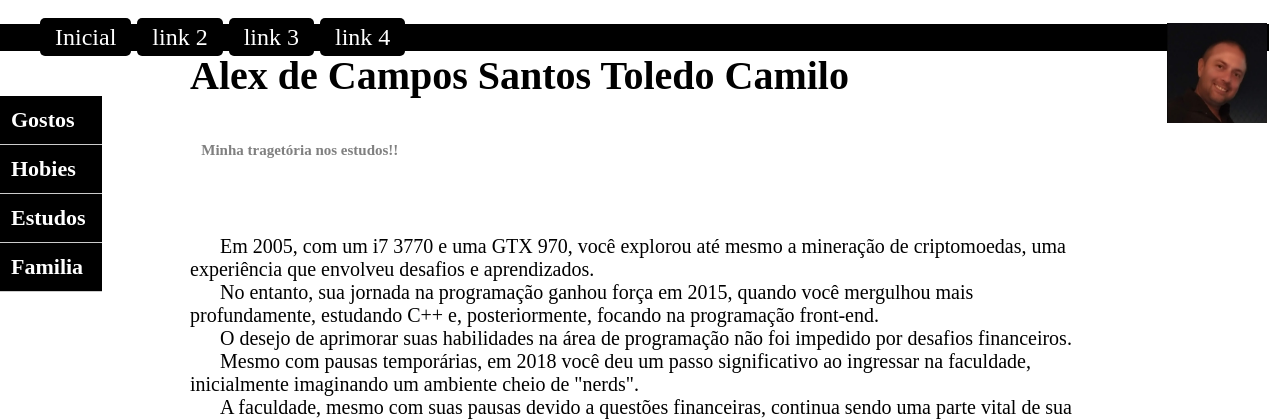
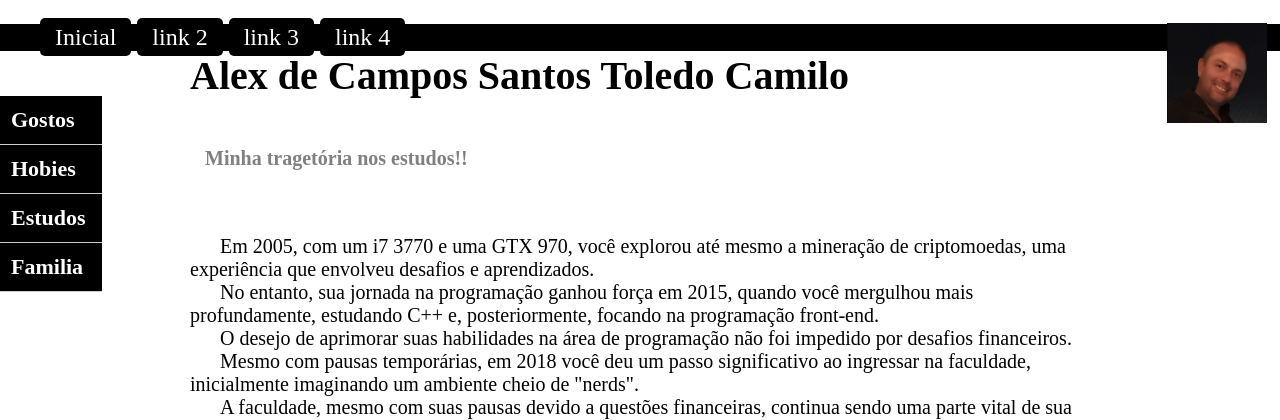
Before and after one commit to alexcruix/Meu-Blog, a PHP site: page /estudos.html in a window 1280 px wide. Shown: the top 420 px of the page. Run offline with PHP 8.4, Linux system fonts and the light colour scheme.

Commit message:
Update style.css

```diff
--- a/css/style.css
+++ b/css/style.css
@@ -246,9 +246,9 @@
     }
 }
 
-@media screen and (min-width:1024px) {
+@media screen and (min-width:1080px) {
     body{
-        background-color: white;
+        background-color: black;
         max-width: 800px;
     }
 
@@ -261,7 +261,7 @@
 
     .menu ul {
         font-size: 24px;
-        width: 96%;
+        width: 100%;
     }
 
     .menu-vertical ul{
@@ -270,6 +270,12 @@
         top: 6%;
         float: left;
     }
+
+    .subtitulo{
+        position: absolute;
+        font-size: 20px;
+    }
+
 }
 
 @media screen and (min-width:1100px) {
```
